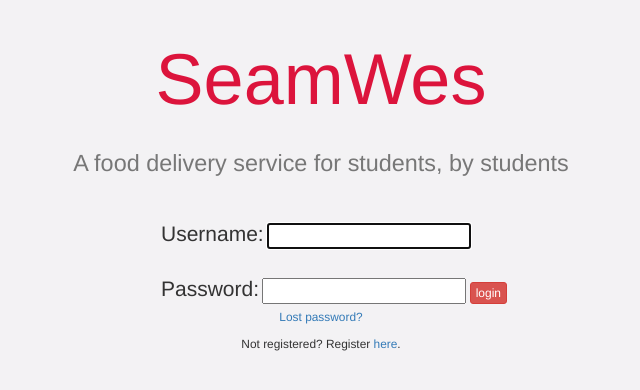
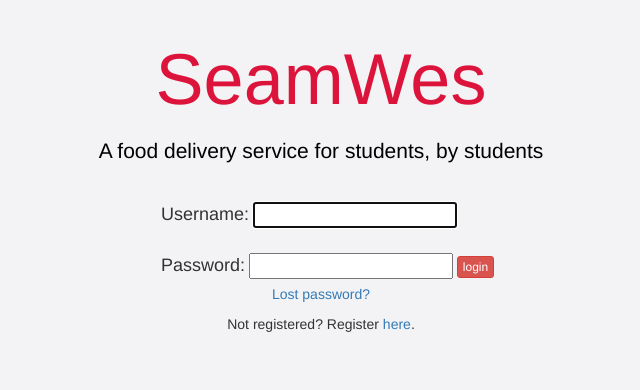
Before and after one commit to samgiagtzoglou/wheels, a Django app: page / in a window 1280 px wide. Shown: the top 390 px of the page, without its empty margins (319-959 px from the left). Run offline with Django 3.2, Linux system fonts and the light colour scheme; parts of the project's set-up code (start-up, migrations or seed data) failed here and were passed over; some libraries are stand-ins or nearby versions.

Commit message:
login finished

```diff
--- a/static/css/styles.css
+++ b/static/css/styles.css
@@ -9,14 +9,14 @@ h1 {color: black;
 }
 h2 {color: black;
 	font-family: helvetica;
-	font-size:36px;
+	font-size:21px;
 	font-weight: lighter;
-	padding-bottom: 30px
+	padding-bottom: 30px;
 }
 
 .login-form label{
 	font-family: helvetica;
-	font-size:21px;
+	font-size:18px;
 	font-weight: lighter;
 	padding-left: 410px;
 }
--- a/templates/registration/login.html
+++ b/templates/registration/login.html
@@ -19,7 +19,7 @@
 {% csrf_token %}
 <div class="container">
 <h1 style="color:crimson" align="center">SeamWes</h1>
-<h2  style="color:black" align="center"> <small> A food delivery service for students, by students</h2>
+<h2 align="center"> A food delivery service for students, by students</h2>
 <tr>
     <td>{{ form.username.label_tag }}</td>
     <td>{{ form.username }}</td>
```
